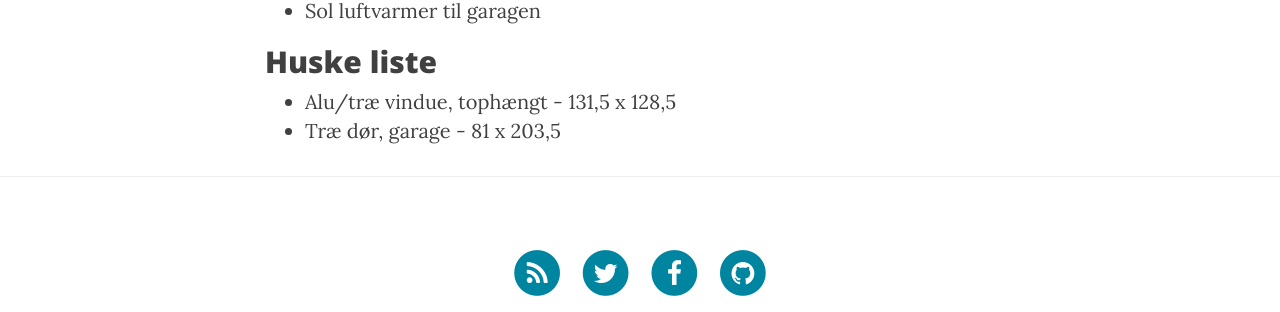
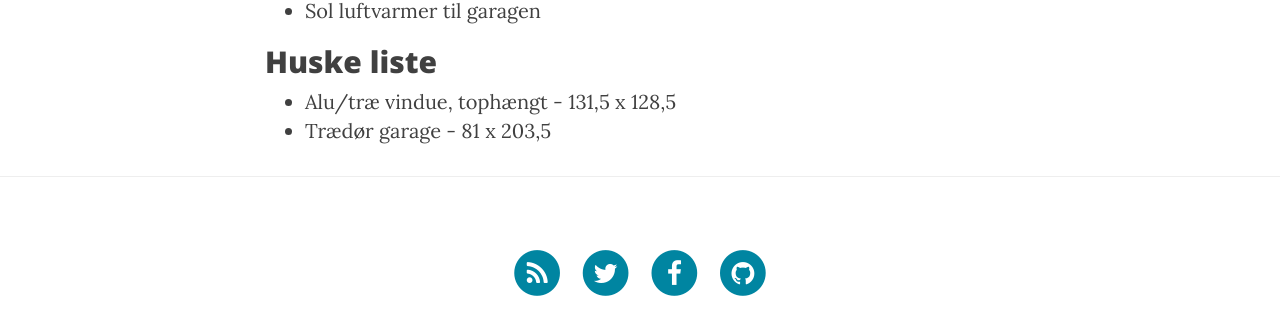
Before and after one commit to clysel/christian.lysel.net, a Jekyll site: the page built from gave.markdown, in a window 1280 px wide. Shown: the part 1779-2091 px from the top of the page. Built offline with Jekyll 4.4.1, drawn with Linux system fonts in a browser that asks for light colours; nearby versions of some CDN libraries; some of the changed lines change nothing that is shown.

Commit message:
Update gave.markdown

```diff
--- a/gave.markdown
+++ b/gave.markdown
@@ -52,5 +52,5 @@
 
 ## Huske liste
 
-* Alu/tr&aelig; vindue, toph&aelig;ngt - 131,5 x 128,5
-* Tr&aelig; d&oslash;r, garage - 81 x 203,5
+* Alu/træ vindue, tophængt - 131,5 x 128,5
+* Trædør garage - 81 x 203,5
```
